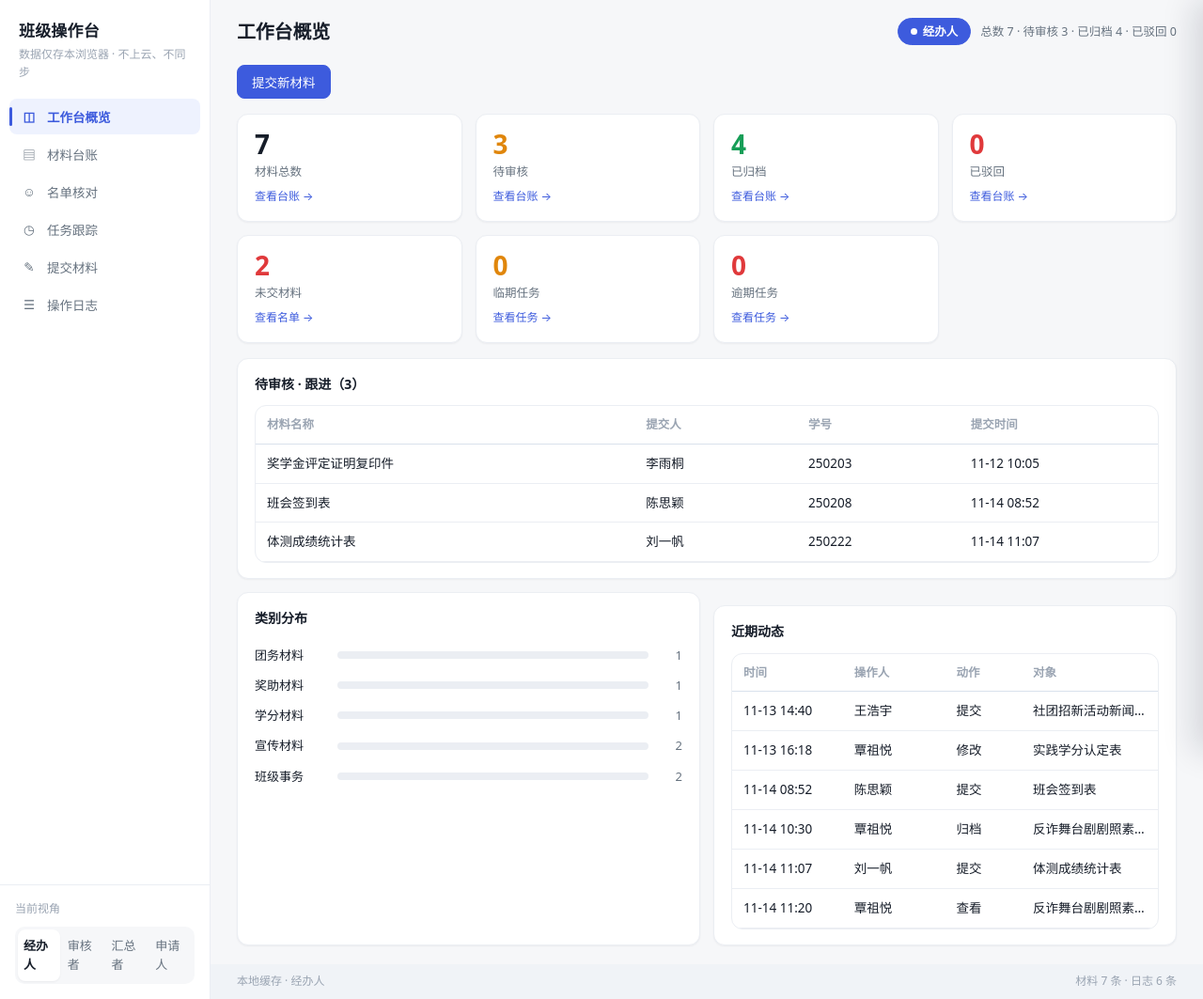
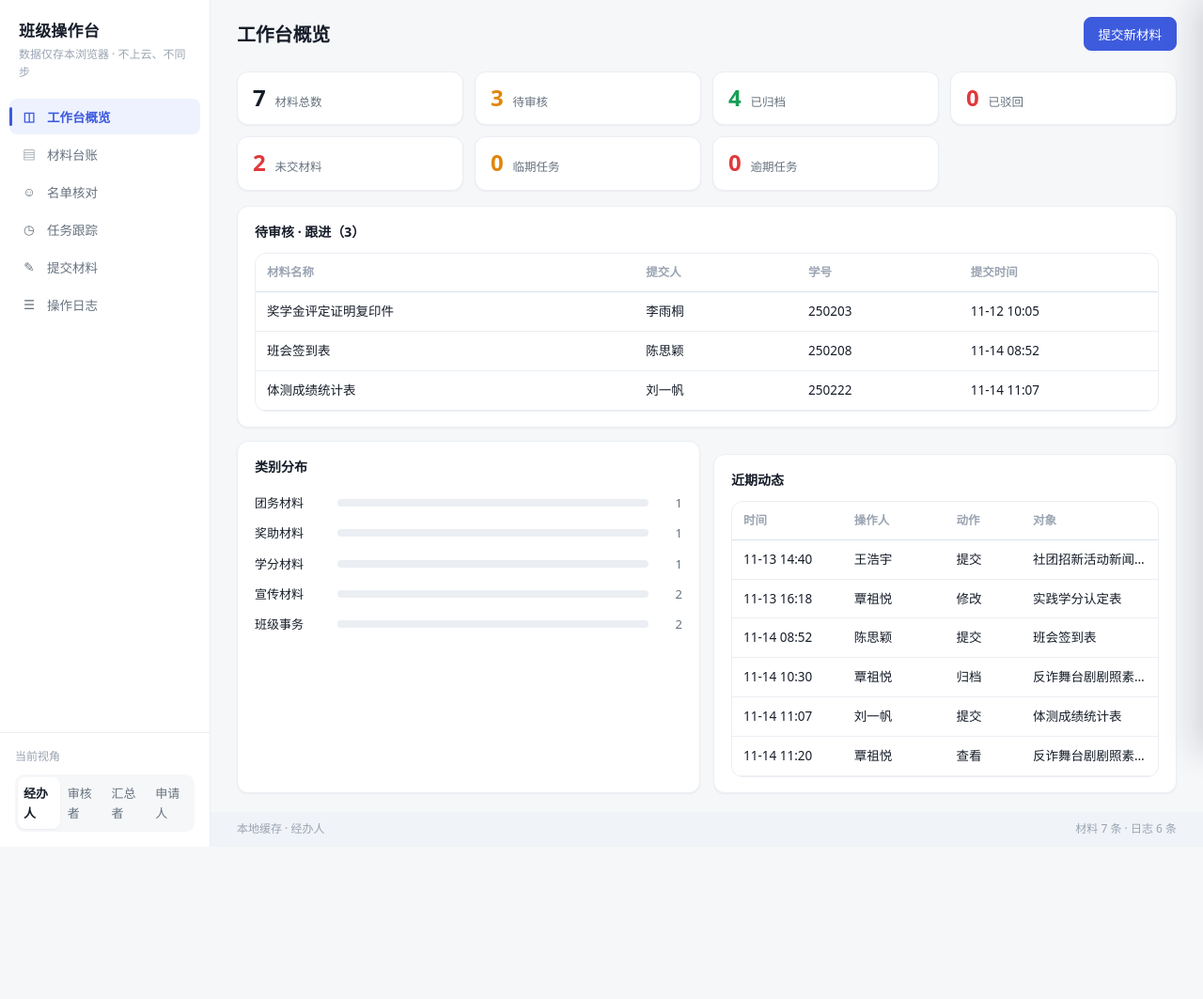
Before and after one commit to MedianiGray/class-console, a plain HTML site: page web/index.html in a window 1280 px wide. Shown: the whole page at 94% size. After the commit the page ends 901 px from the top, so only its background shows below. Drawn offline with Linux system fonts and the light colour scheme.

Commit message:
v0.9.1: 看板头部去冗余，统计卡同行收紧，主操作收进顶栏

```diff
--- a/web/index.html
+++ b/web/index.html
@@ -54,14 +54,7 @@
   .role-row input{position:absolute;width:1px;height:1px;opacity:0}
   .role-row label.on{background:var(--card);color:var(--text);font-weight:600;box-shadow:var(--shadow)}
   .role-row label:hover:not(.on){color:var(--text)}
-  .summary-wrap{display:flex;align-items:center;gap:10px}
-  .role-badge{display:inline-flex;align-items:center;gap:6px;border-radius:999px;
-    padding:4px 13px;font-size:12.5px;font-weight:600;white-space:nowrap;border:1px solid transparent}
-  .role-badge .dot{width:7px;height:7px;border-radius:50%;display:inline-block}
-  .role-badge.is-admin{background:var(--primary);color:#fff;border-color:var(--primary)}
-  .role-badge.is-admin .dot{background:#fff}
-  .role-badge.is-student{background:var(--bg);color:var(--muted);border-color:var(--line-strong)}
-  .role-badge.is-student .dot{background:var(--muted)}
+  .topbar-right{display:flex;align-items:center;gap:10px}
 
   /* 主区 */
   .main{flex:1;display:flex;flex-direction:column;min-width:0}
@@ -115,15 +108,14 @@
   .chip-clear:hover{text-decoration:underline}
 
   /* 看板 */
-  .cards{display:grid;grid-template-columns:repeat(4,1fr);gap:14px;margin:6px 0 16px}
+  .cards{display:grid;grid-template-columns:repeat(4,1fr);gap:12px;margin:6px 0 16px}
   .dash-cards{grid-template-columns:repeat(4,1fr)}
-  .stat-card .lbl{white-space:nowrap}
-  .stat-card{padding:16px 18px;cursor:pointer;border:1px solid var(--line);border-radius:var(--radius);
-    transition:border-color .15s, box-shadow .15s, transform .15s}
-  .stat-card:hover{border-color:var(--line-strong);box-shadow:var(--shadow-lg)}
-  .stat-card .num{font-size:28px;font-weight:700;letter-spacing:-.01em;font-variant-numeric:tabular-nums;line-height:1.1}
-  .stat-card .lbl{font-size:var(--fs-sm);color:var(--muted);margin-top:4px}
-  .stat-card .drill{font-size:var(--fs-xs);color:var(--primary);margin-top:8px}
+  .stat-card{display:flex;align-items:baseline;gap:10px;padding:14px 16px;cursor:pointer;
+    border:1px solid var(--line);border-radius:var(--radius);
+    transition:border-color .15s, box-shadow .15s}
+  .stat-card:hover{border-color:var(--line-strong);box-shadow:var(--shadow)}
+  .stat-card .num{font-size:24px;font-weight:700;letter-spacing:-.01em;font-variant-numeric:tabular-nums;line-height:1.1}
+  .stat-card .lbl{font-size:var(--fs-sm);color:var(--muted);white-space:nowrap}
   .grid-2{display:grid;grid-template-columns:1fr 1fr;gap:14px}
   .panel{padding:16px 18px}
   .panel h3{font-size:14px;font-weight:600;margin-bottom:12px}
@@ -133,7 +125,6 @@
   .cat-row .fill{height:100%;background:var(--primary);border-radius:6px}
   .cat-row .cnt{width:26px;text-align:right;font-size:13px;color:var(--muted)}
   .panel + .panel{margin-top:14px}
-  .dash-actions{display:flex;gap:10px;margin:4px 0 16px}
 
   /* 表格 */
   .table-wrap{overflow:auto;border:1px solid var(--line);border-radius:var(--radius);background:var(--card)}
@@ -303,10 +294,7 @@
   <main class="main">
     <div class="topbar">
       <h2 id="viewTitle">工作台概览</h2>
-      <div class="summary-wrap">
-        <span id="roleBadge" class="role-badge"></span>
-        <div class="summary" id="summary"></div>
-      </div>
+      <div class="topbar-right" id="topbarRight"></div>
     </div>
     <div class="content">
       <section class="view" id="view-dashboard"></section>
@@ -804,14 +792,16 @@ function switchView(key) {
 }
 function refreshAll() {
   var s = stats();
-  document.getElementById("summary").textContent =
-    "总数 " + s.total + " · 待审核 " + s.pending + " · 已归档 " + s.archived + " · 已驳回 " + s.rejected;
   document.getElementById("statusRight").textContent = "材料 " + s.total + " 条 · 日志 " + store.logs.length + " 条";
   var persistTip = state.persist === false ? " · 存储不可用(仅本次会话)" : "";
   document.getElementById("statusLeft").textContent = "本地缓存 · " + roleLabel() + persistTip;
-  var badge = document.getElementById("roleBadge");
-  badge.className = "role-badge " + (state.role === "applicant" ? "is-student" : "is-admin");
-  badge.innerHTML = '<span class="dot"></span>' + roleLabel();
+  var tr = document.getElementById("topbarRight");
+  if (state.current === "dashboard" && can("docs:create")) {
+    tr.innerHTML = '<button class="btn primary" id="dashNew">提交新材料</button>';
+    document.getElementById("dashNew").onclick = function(){ switchView("submit"); };
+  } else {
+    tr.innerHTML = "";
+  }
   if (state.current === "dashboard") renderDashboard();
   else if (state.current === "docs") renderDocs();
   else if (state.current === "roster") renderRoster();
@@ -843,11 +833,9 @@ function renderDashboard() {
   ].filter(function(c){ return !c.perm || can(c.perm); });
   var cardsHtml = cardDefs.map(function(c){
     var val = c.key === "absent" ? chk.absent.length : (c.key === "due" || c.key === "overdue") ? tsk[c.key] : s[c.key];
-    var drill = c.filter === "__roster" ? "查看名单 →" : c.filter === "__tasks" ? "查看任务 →" : "查看台账 →";
-    return '<div class="card stat-card" data-filter="' + esc(c.filter) + '" role="button" tabindex="0">' +
-      '<div class="num" style="color:' + c.color + '">' + val + "</div>" +
-      '<div class="lbl">' + c.label + "</div>" +
-      '<div class="drill">' + drill + "</div></div>";
+    return '<div class="card stat-card" data-filter="' + esc(c.filter) + '" role="button" tabindex="0" title="查看' + c.label + '">' +
+      '<span class="num" style="color:' + c.color + '">' + val + "</span>" +
+      '<span class="lbl">' + c.label + "</span></div>";
   }).join("");
 
   var total = docs.length || 1;
@@ -909,7 +897,6 @@ function renderDashboard() {
   }
 
   document.getElementById("view-dashboard").innerHTML =
-    (can("docs:create") ? '<div class="dash-actions"><button class="btn primary" id="dashNew">提交新材料</button></div>' : "") +
     '<div class="cards dash-cards">' + cardsHtml + "</div>" +
     '<div class="card panel" style="margin-bottom:14px"><h3>' + queueTitle + "</h3>" +
       '<div class="table-wrap"><table><colgroup><col><col style="width:18%"><col style="width:18%"><col style="width:22%"></colgroup>' +
@@ -919,9 +906,6 @@ function renderDashboard() {
       '<div class="card panel"><h3>类别分布</h3>' + catHtml + "</div>" +
       rightPanel +
     "</div>";
-
-  var dashNew = document.getElementById("dashNew");
-  if (dashNew) dashNew.onclick = function(){ switchView("submit"); };
 
   document.querySelectorAll("#view-dashboard .stat-card").forEach(function(card){
     var go = function(){
```
